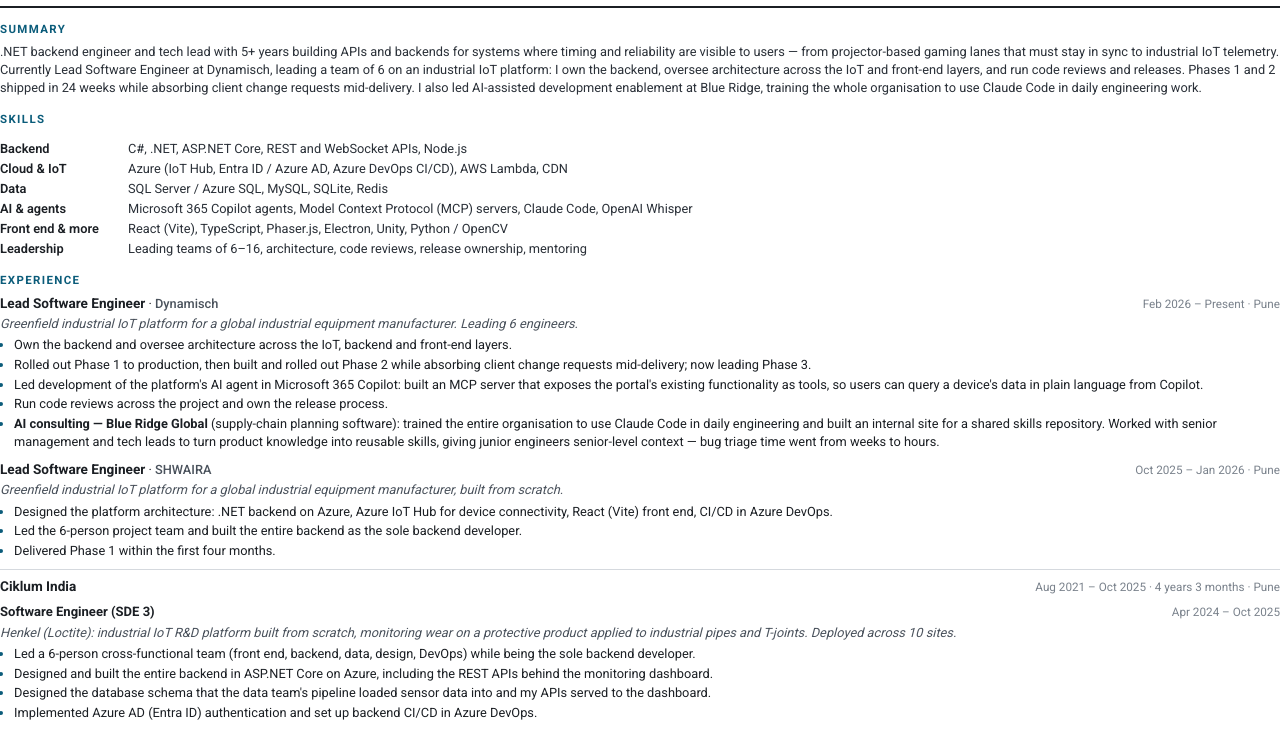
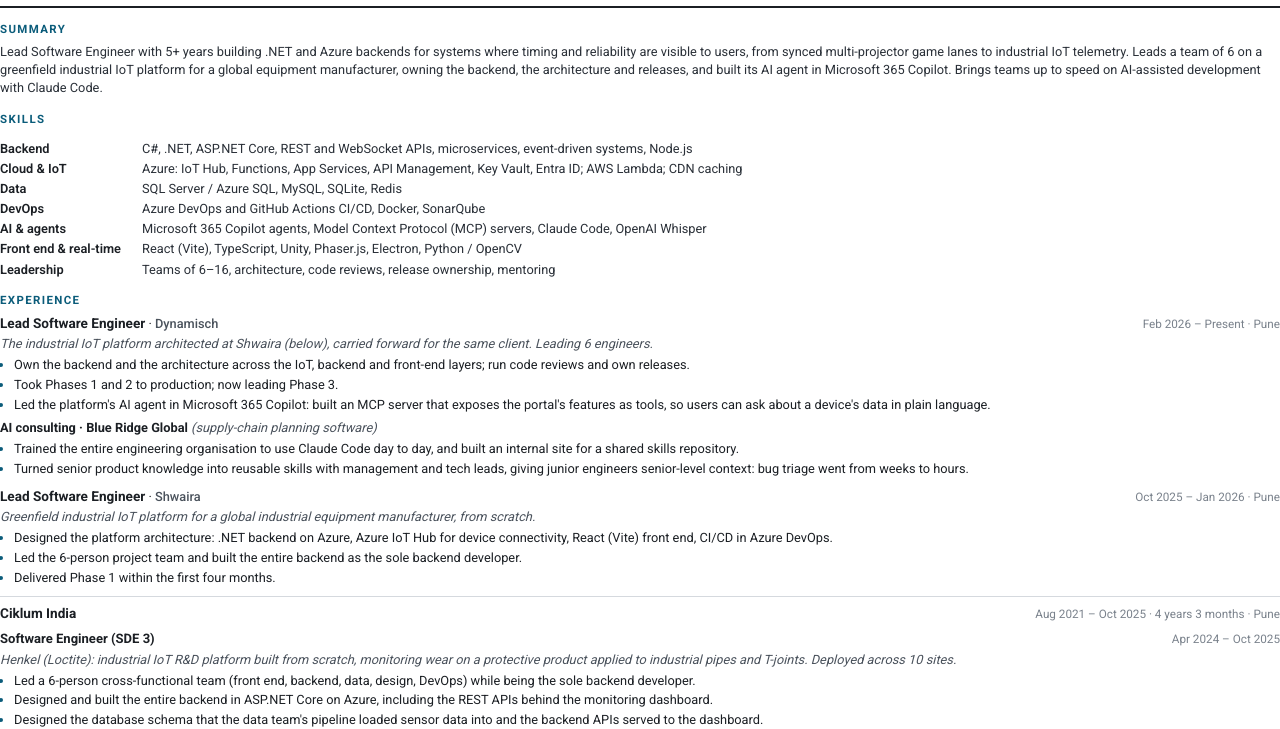
Before and after one commit to KunalKumarkkr01/kunalkr.dev, a plain HTML site: page build/resume.html in a window 1280 px wide. Shown: the part 76-805 px from the top of the page. Drawn offline with Linux system fonts and the light colour scheme.

Commit message:
Résumé review: sharper summary, full skills, clearer roles; correct page count (#10)
Reviewed and approved as a rendered PDF before committing. Résumé
content changes are wording, structure and skills from the existing
profile only — no new claims. New test `testResumePageCount` ties the
BIOS line and PDF viewer to the real PDF's page count (failed at 3 vs 2
before the fix). Suites 138 / 66 / 1037 pass.

```diff
--- a/build/resume.html
+++ b/build/resume.html
@@ -28,7 +28,7 @@
   p{margin:0}
   .summary{color:#2a3038}
 
-  .skills{display:grid;grid-template-columns:118px 1fr;gap:2px 10px}
+  .skills{display:grid;grid-template-columns:132px 1fr;gap:2px 10px}
   .skills dt{font-weight:600}
   .skills dd{margin:0;color:#2a3038}
 
@@ -68,40 +68,42 @@
 </header>
 
 <h2>Summary</h2>
-<p class="summary">.NET backend engineer and tech lead with 5+ years building APIs and backends for systems where timing and
-reliability are visible to users — from projector-based gaming lanes that must stay in sync to industrial IoT telemetry.
-Currently Lead Software Engineer at Dynamisch, leading a team of 6 on an industrial IoT platform: I own the backend, oversee
-architecture across the IoT and front-end layers, and run code reviews and releases. Phases 1 and 2 shipped in 24 weeks while
-absorbing client change requests mid-delivery. I also led AI-assisted development enablement at Blue Ridge, training the whole
-organisation to use Claude Code in daily engineering work.</p>
+<p class="summary">Lead Software Engineer with 5+ years building .NET and Azure backends for systems where timing and reliability
+are visible to users, from synced multi-projector game lanes to industrial IoT telemetry. Leads a team of 6 on a greenfield
+industrial IoT platform for a global equipment manufacturer, owning the backend, the architecture and releases, and built its
+AI agent in Microsoft 365 Copilot. Brings teams up to speed on AI-assisted development with Claude Code.</p>
 
 <h2>Skills</h2>
 <dl class="skills">
-  <dt>Backend</dt><dd>C#, .NET, ASP.NET Core, REST and WebSocket APIs, Node.js</dd>
-  <dt>Cloud &amp; IoT</dt><dd>Azure (IoT Hub, Entra ID / Azure AD, Azure DevOps CI/CD), AWS Lambda, CDN</dd>
+  <dt>Backend</dt><dd>C#, .NET, ASP.NET Core, REST and WebSocket APIs, microservices, event-driven systems, Node.js</dd>
+  <dt>Cloud &amp; IoT</dt><dd>Azure: IoT Hub, Functions, App Services, API Management, Key Vault, Entra ID; AWS Lambda; CDN caching</dd>
   <dt>Data</dt><dd>SQL Server / Azure SQL, MySQL, SQLite, Redis</dd>
+  <dt>DevOps</dt><dd>Azure DevOps and GitHub Actions CI/CD, Docker, SonarQube</dd>
   <dt>AI &amp; agents</dt><dd>Microsoft 365 Copilot agents, Model Context Protocol (MCP) servers, Claude Code, OpenAI Whisper</dd>
-  <dt>Front end &amp; more</dt><dd>React (Vite), TypeScript, Phaser.js, Electron, Unity, Python / OpenCV</dd>
-  <dt>Leadership</dt><dd>Leading teams of 6–16, architecture, code reviews, release ownership, mentoring</dd>
+  <dt>Front end &amp; real-time</dt><dd>React (Vite), TypeScript, Unity, Phaser.js, Electron, Python / OpenCV</dd>
+  <dt>Leadership</dt><dd>Teams of 6–16, architecture, code reviews, release ownership, mentoring</dd>
 </dl>
 
 <h2>Experience</h2>
 
 <div class="job">
   <div class="job-head"><span><span class="role">Lead Software Engineer</span> · <span class="org">Dynamisch</span></span><span class="dates">Feb 2026 – Present · Pune</span></div>
-  <p class="context">Greenfield industrial IoT platform for a global industrial equipment manufacturer. Leading 6 engineers.</p>
+  <p class="context">The industrial IoT platform architected at Shwaira (below), carried forward for the same client. Leading 6 engineers.</p>
   <ul>
-    <li>Own the backend and oversee architecture across the IoT, backend and front-end layers.</li>
-    <li>Rolled out Phase 1 to production, then built and rolled out Phase 2 while absorbing client change requests mid-delivery; now leading Phase 3.</li>
-    <li>Led development of the platform's AI agent in Microsoft 365 Copilot: built an MCP server that exposes the portal's existing functionality as tools, so users can query a device's data in plain language from Copilot.</li>
-    <li>Run code reviews across the project and own the release process.</li>
-    <li><b>AI consulting — Blue Ridge Global</b> (supply-chain planning software): trained the entire organisation to use Claude Code in daily engineering and built an internal site for a shared skills repository. Worked with senior management and tech leads to turn product knowledge into reusable skills, giving junior engineers senior-level context — bug triage time went from weeks to hours.</li>
+    <li>Own the backend and the architecture across the IoT, backend and front-end layers; run code reviews and own releases.</li>
+    <li>Took Phases 1 and 2 to production; now leading Phase 3.</li>
+    <li>Led the platform's AI agent in Microsoft 365 Copilot: built an MCP server that exposes the portal's features as tools, so users can ask about a device's data in plain language.</li>
+  </ul>
+  <p class="context" style="margin-top:5px"><b style="font-style:normal;color:var(--ink)">AI consulting · Blue Ridge Global</b> (supply-chain planning software)</p>
+  <ul>
+    <li>Trained the entire engineering organisation to use Claude Code day to day, and built an internal site for a shared skills repository.</li>
+    <li>Turned senior product knowledge into reusable skills with management and tech leads, giving junior engineers senior-level context: bug triage went from weeks to hours.</li>
   </ul>
 </div>
 
 <div class="job">
-  <div class="job-head"><span><span class="role">Lead Software Engineer</span> · <span class="org">SHWAIRA</span></span><span class="dates">Oct 2025 – Jan 2026 · Pune</span></div>
-  <p class="context">Greenfield industrial IoT platform for a global industrial equipment manufacturer, built from scratch.</p>
+  <div class="job-head"><span><span class="role">Lead Software Engineer</span> · <span class="org">Shwaira</span></span><span class="dates">Oct 2025 – Jan 2026 · Pune</span></div>
+  <p class="context">Greenfield industrial IoT platform for a global industrial equipment manufacturer, from scratch.</p>
   <ul>
     <li>Designed the platform architecture: .NET backend on Azure, Azure IoT Hub for device connectivity, React (Vite) front end, CI/CD in Azure DevOps.</li>
     <li>Led the 6-person project team and built the entire backend as the sole backend developer.</li>
@@ -118,7 +120,7 @@ organisation to use Claude Code in daily engineering work.</p>
     <ul>
       <li>Led a 6-person cross-functional team (front end, backend, data, design, DevOps) while being the sole backend developer.</li>
       <li>Designed and built the entire backend in ASP.NET Core on Azure, including the REST APIs behind the monitoring dashboard.</li>
-      <li>Designed the database schema that the data team's pipeline loaded sensor data into and my APIs served to the dashboard.</li>
+      <li>Designed the database schema that the data team's pipeline loaded sensor data into and the backend APIs served to the dashboard.</li>
       <li>Implemented Azure AD (Entra ID) authentication and set up backend CI/CD in Azure DevOps.</li>
     </ul>
   </div>
@@ -127,7 +129,7 @@ organisation to use Claude Code in daily engineering work.</p>
     <div class="job-head"><span class="role">Software Engineer (SDE 2)</span><span class="dates">Jan 2023 – Mar 2024</span></div>
     <p class="context">Hatch Early Learning: two early-learning game products for preschools.</p>
     <ul>
-      <li><b>IgniteTable</b> (Jan – May 2023), a multi-touch table where 4 children play on one screen: led a 6-person team on a stack new to all of us (Phaser.js and TypeScript in an Electron app) and delivered 36 games within the client's deadline using a templated game-creation pipeline.</li>
+      <li><b>IgniteTable</b> (Jan – May 2023), a multi-touch table where 4 children play on one screen: led a 6-person team on a stack new to everyone (Phaser.js and TypeScript in an Electron app) and delivered 36 games within the client's deadline using a templated game-creation pipeline.</li>
       <li><b>Hatch Ignite</b> (May 2023 – Mar 2024), a Unity platform played by 60,000+ children across US preschools: led a 16-person team (8 developers, 5 QA, 3 designers) — code reviews, client calls and mentoring.</li>
       <li>Led a long-pending accessibility overhaul across 500+ games (3 months to build, 1 of testing and rollout): built the proofs of concept for keyboard play and colour-blind-friendly highlighting, and personally built closed captioning — an OpenAI Whisper pipeline generating English and Spanish captions synced to game audio.</li>
       <li>Built a test-automation framework that cut regression testing from 10–12 days to 7–8 days.</li>
@@ -138,8 +140,8 @@ organisation to use Claude Code in daily engineering work.</p>
   <div class="sub">
     <div class="job-head"><span class="role">Junior Software Engineer</span><span class="dates">Aug 2021 – Dec 2022</span></div>
     <ul>
-      <li><b>FIT:MATCH × Savage X Fenty</b> (Feb – Dec 2022), in-store body-scan fitting: built the Unity iOS app that renders the iPhone LiDAR body scan as an interactive 3D point cloud, sends it to the cloud matching API and shows the best-fitting products; built the in-store kiosk app (Unity on Android with an Intel NUC and RealSense sensors), integrated with the NUC's local C# server over REST and WebSockets.</li>
-      <li><b>Projected axe-throwing platform</b> (Aug 2021 – Feb 2022), running fully offline at the venue: built the game UI, lane connection screens and local lane APIs in Unity; built the multi-lane match mode (up to 3 lanes plus a shared scoreboard, each on its own projector, kept in sync); local storage in SQLite; supported on-site installation at the first venue (10 lanes).</li>
+      <li><b>FIT:MATCH × Savage X Fenty</b> (Feb – Dec 2022), in-store body-scan fitting: built the Unity iOS app that turns an iPhone LiDAR scan into an interactive 3D point cloud and shows the best-fitting products, and the in-store kiosk app (Android, Intel NUC, RealSense) talking to a local C# server over REST and WebSockets.</li>
+      <li><b>Projected axe-throwing platform</b> (Aug 2021 – Feb 2022), fully offline at the venue: built the Unity game UI and local lane APIs, and a multi-lane match mode keeping up to 3 projectors and a shared scoreboard in sync; SQLite storage; on-site install at the first venue (10 lanes).</li>
     </ul>
   </div>
 </div>
```
Also changed, not shown: build/test_crt.js (+17 -1 lines), site/index.html (+3 -3 lines), 1 other file.
